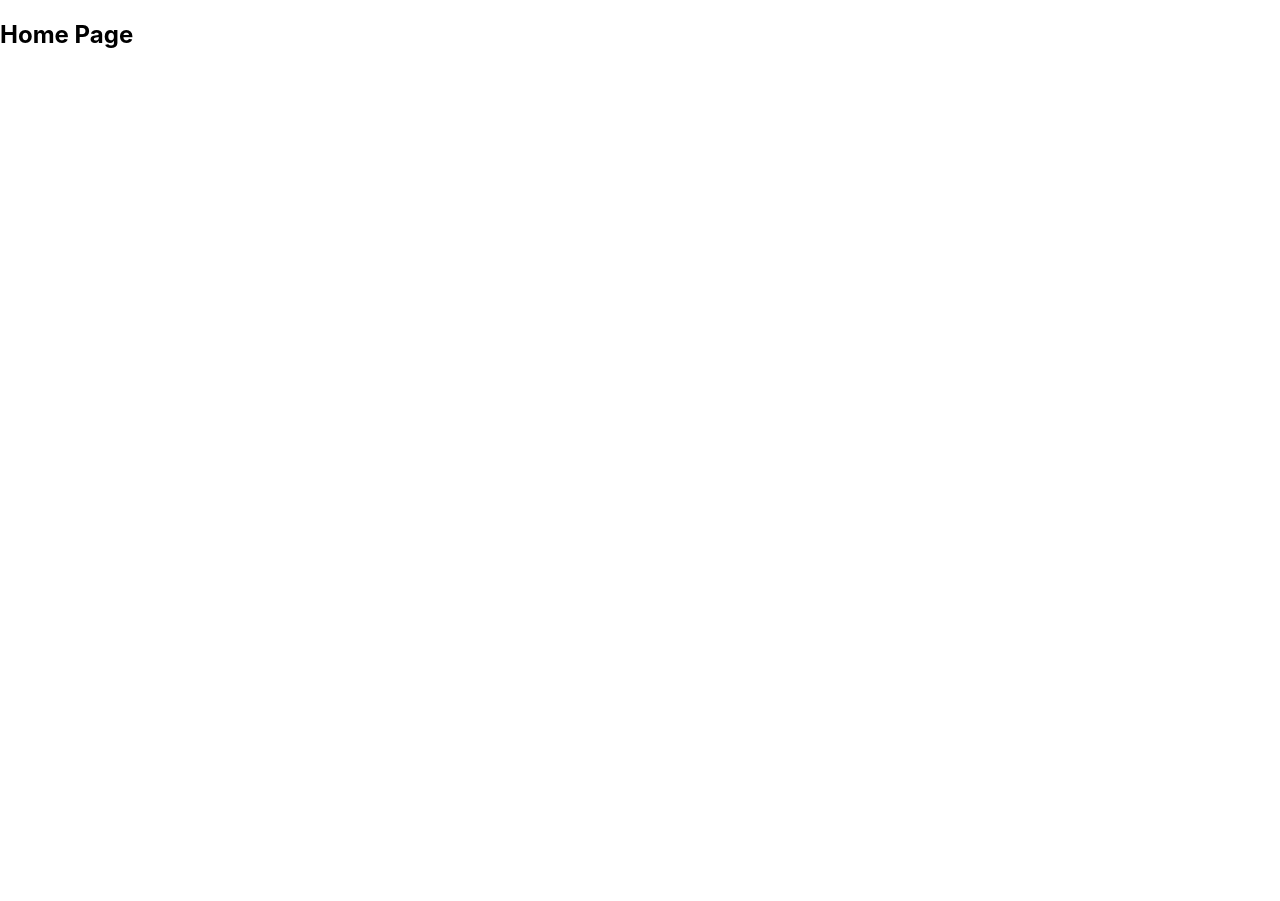
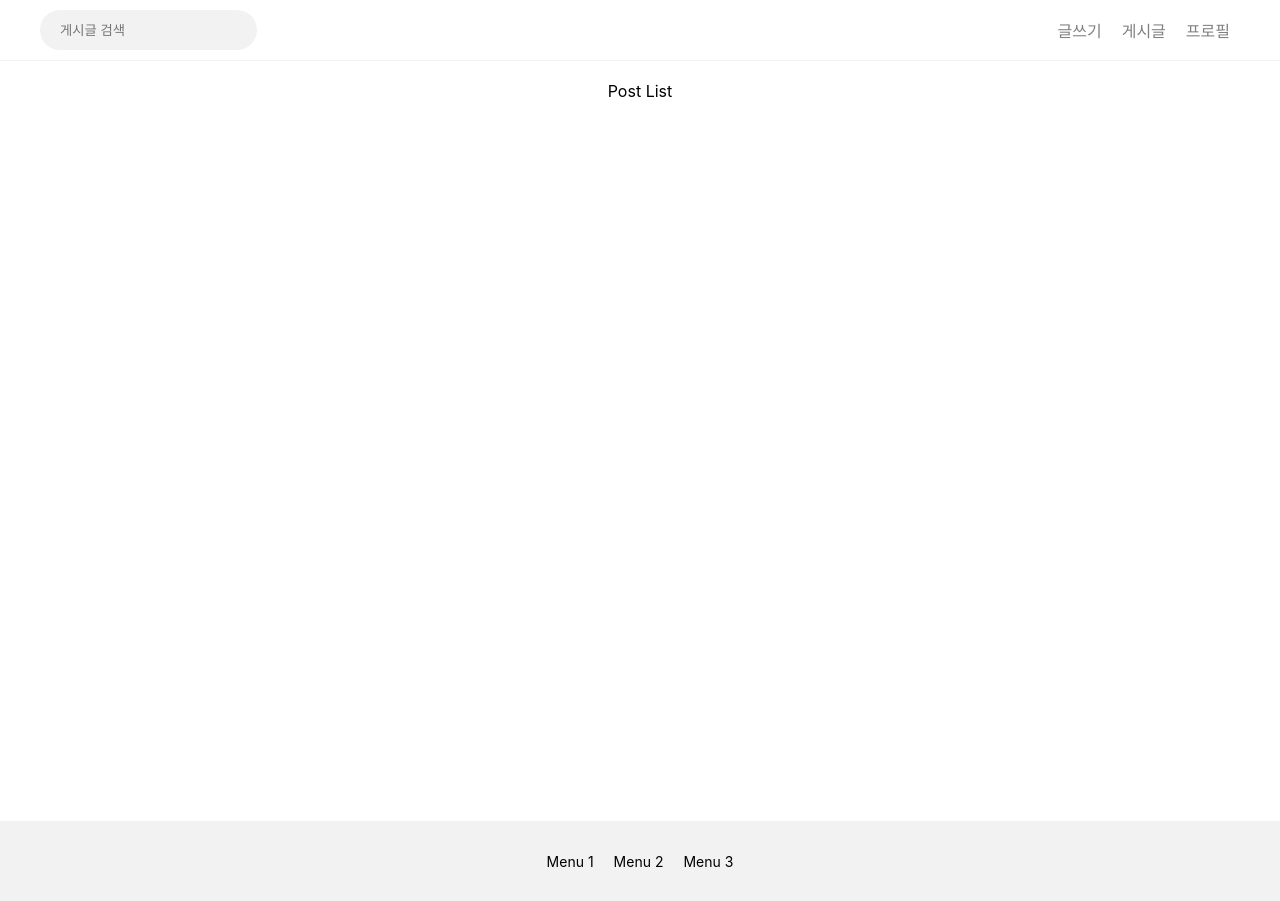
Before and after one commit to hayeon9826/react-blog, a React (Create React App) app: page / in a window 1280 px wide. Before the commit the page ends 800 px from the top, so only its background shows below. Built offline with nearby package versions, Linux system fonts and the light colour scheme.

Commit message:
1-2. pages 작업, 라우터 정리, home 페이지 작업

```diff
--- a/package.json
+++ b/package.json
@@ -12,6 +12,7 @@
     "@types/react-dom": "^18.2.4",
     "react": "^18.2.0",
     "react-dom": "^18.2.0",
+    "react-icons": "^4.8.0",
     "react-router-dom": "^6.11.2",
     "react-scripts": "5.0.1",
     "typescript": "^4.9.5",
@@ -42,6 +43,7 @@
     ]
   },
   "devDependencies": {
+    "@types/react-icons": "^3.0.0",
     "@types/react-router-dom": "^5.3.3"
   }
 }
--- a/src/App.tsx
+++ b/src/App.tsx
@@ -1,18 +1,8 @@
 import "./App.css";
-import { Route, Routes, Navigate } from "react-router-dom";
+import Router from "./pages/Router";
 
 function App() {
-  return (
-    <Routes>
-      <Route path="/" element={<h2>Home Page</h2>} />
-      <Route path="/posts" element={<h2>Post List Page</h2>} />
-      <Route path="/posts/:id" element={<h2>Post Detail Page</h2>} />
-      <Route path="/posts/new" element={<h2>Post New Page</h2>} />
-      <Route path="/posts/edit/:id" element={<h2>Post Edit Page</h2>} />
-      <Route path="/profile" element={<h2>Profile Page</h2>} />
-      <Route path="*" element={<Navigate replace to="/" />} />
-    </Routes>
-  );
+  return <Router />;
 }
 
 export default App;
--- a/src/index.css
+++ b/src/index.css
@@ -1,13 +1,71 @@
 body {
   margin: 0;
-  font-family: -apple-system, BlinkMacSystemFont, 'Segoe UI', 'Roboto', 'Oxygen',
-    'Ubuntu', 'Cantarell', 'Fira Sans', 'Droid Sans', 'Helvetica Neue',
-    sans-serif;
+  font-family: -apple-system, BlinkMacSystemFont, "Segoe UI", "Roboto", "Oxygen", "Ubuntu", "Cantarell", "Fira Sans", "Droid Sans", "Helvetica Neue", sans-serif;
   -webkit-font-smoothing: antialiased;
   -moz-osx-font-smoothing: grayscale;
 }
 
 code {
-  font-family: source-code-pro, Menlo, Monaco, Consolas, 'Courier New',
-    monospace;
+  font-family: source-code-pro, Menlo, Monaco, Consolas, "Courier New", monospace;
 }
+
+header {
+  display: flex;
+  justify-content: space-between;
+  align-items: center;
+  background-color: white;
+  border-bottom: 1px solid #f2f2f2;
+  padding: 10px 40px;
+  min-height: 40px;
+}
+
+header input {
+  height: 40px;
+  background-color: #f2f2f2;
+  border: none;
+  border-radius: 20px;
+  padding: 0px 20px;
+}
+
+@media (min-width: 320px) and (max-width: 480px) {
+  header input {
+    display: none;
+  }
+}
+
+header input:focus {
+  border: 1px solid lightgray;
+}
+
+*:focus {
+  outline: none;
+}
+
+header a:hover,
+header a:focus {
+  color: black;
+}
+
+header a {
+  margin: 0px 10px;
+  text-decoration: none;
+  color: gray;
+}
+
+.Post-list {
+  text-align: center;
+  min-height: 90vh;
+  padding: 20px 40px;
+}
+
+footer {
+  background-color: #f2f2f2;
+  min-height: 40px;
+  padding: 20px 40px;
+  font-size: 14px;
+  text-align: center;
+  display: flex;
+  align-items: center;
+  justify-content: center;
+  gap: 20px;
+}
--- /dev/null
+++ b/src/pages/Router.tsx
@@ -0,0 +1,25 @@
+import Home from "./home";
+import PostList from "./posts";
+import PostDetail from "./posts/detail";
+import { Route, Routes, Navigate } from "react-router-dom";
+import PostNew from "./posts/new";
+import PostEdit from "./posts/edit";
+import ProfilePage from "./profile";
+import LoginPage from "./login";
+import SignupPage from "./signup";
+
+export default function Router() {
+  return (
+    <Routes>
+      <Route path="/" element={<Home />} />
+      <Route path="/posts" element={<PostList />} />
+      <Route path="/posts/:id" element={<PostDetail />} />
+      <Route path="/posts/new" element={<PostNew />} />
+      <Route path="/posts/edit/:id" element={<PostEdit />} />
+      <Route path="/profile" element={<ProfilePage />} />
+      <Route path="/login" element={<LoginPage />} />
+      <Route path="/signup" element={<SignupPage />} />
+      <Route path="*" element={<Navigate replace to="/" />} />
+    </Routes>
+  );
+}
--- /dev/null
+++ b/src/pages/home/index.tsx
@@ -0,0 +1,22 @@
+import { Link } from "react-router-dom";
+
+export default function Home() {
+  return (
+    <div>
+      <header>
+        <input type="search" placeholder="게시글 검색" onChange={(e) => console.log(e.target.value)}></input>
+        <div>
+          <Link to="/posts/new">글쓰기</Link>
+          <Link to="/posts">게시글</Link>
+          <Link to="/profile">프로필</Link>
+        </div>
+      </header>
+      <div className="Post-list">Post List</div>
+      <footer>
+        <div>Menu 1</div>
+        <div>Menu 2</div>
+        <div>Menu 3</div>
+      </footer>
+    </div>
+  );
+}
--- /dev/null
+++ b/src/pages/login/index.tsx
@@ -0,0 +1,3 @@
+export default function LoginPage() {
+  return <h2>Login Page</h2>;
+}
--- /dev/null
+++ b/src/pages/posts/detail.tsx
@@ -0,0 +1,3 @@
+export default function PostDetail() {
+  return <h2>Post List Page</h2>;
+}
--- /dev/null
+++ b/src/pages/posts/edit.tsx
@@ -0,0 +1,3 @@
+export default function PostEdit() {
+  return <h2>Post List Page</h2>;
+}
--- /dev/null
+++ b/src/pages/posts/index.tsx
@@ -0,0 +1,3 @@
+export default function PostList() {
+  return <h2>Post List Page</h2>;
+}
--- /dev/null
+++ b/src/pages/posts/new.tsx
@@ -0,0 +1,3 @@
+export default function PostNew() {
+  return <h2>Post New Page</h2>;
+}
--- /dev/null
+++ b/src/pages/profile/index.tsx
@@ -0,0 +1,3 @@
+export default function ProfilePage() {
+  return <h2>Profile Page</h2>;
+}
--- /dev/null
+++ b/src/pages/signup/index.tsx
@@ -0,0 +1,3 @@
+export default function SignupPage() {
+  return <h2>Signup Page</h2>;
+}
```
Also changed, not shown: 1 other file (tests, documents, lock files or other folders).
